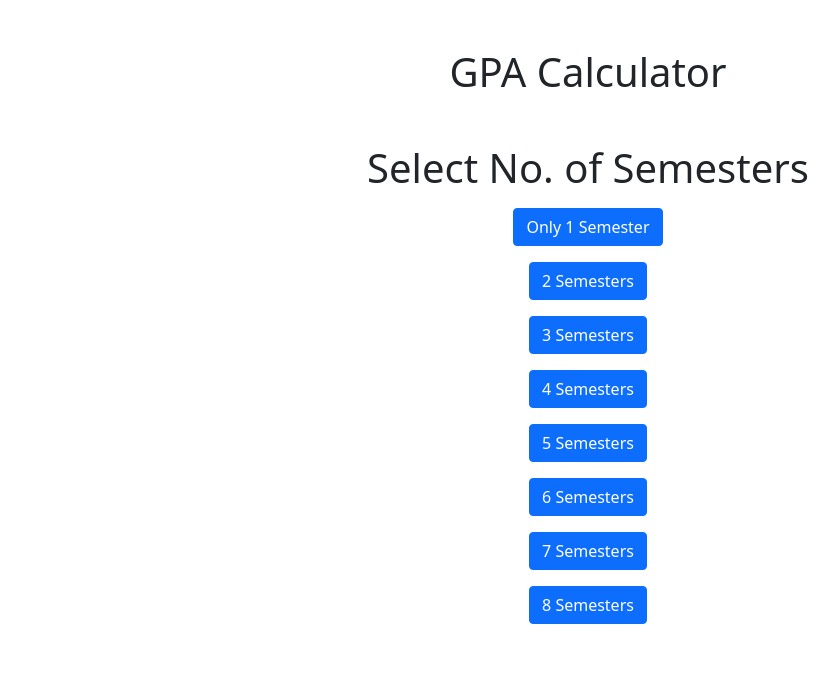
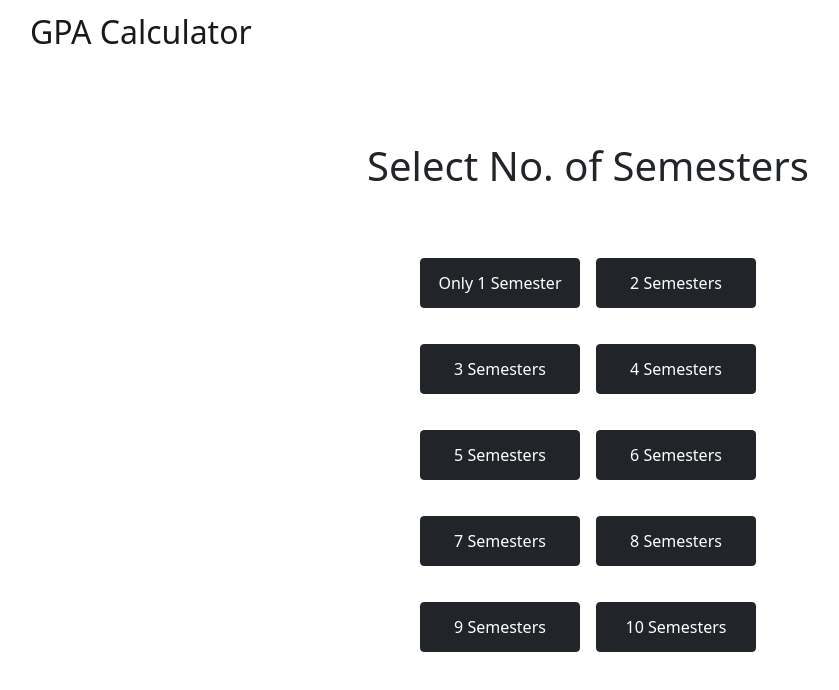
Before and after one commit to babu-izhan-5001312/gpa-calculator, a React (Create React App) app: page / in a window 1280 px wide. Shown: the top 690 px of the page, without its empty margins (52-891 px from the left). Built offline with nearby package versions, Linux system fonts and the light colour scheme; the HTML template or start-up script is replaced by a standard one.

Commit message:
added styles

```diff
--- a/src/App.css
+++ b/src/App.css
@@ -16,6 +16,20 @@ input[type="number"]::-webkit-outer-spin-button {
   justify-content: center;
   flex-direction: column;
   text-align: center;
+  max-width: 100px;
+}
+
+.gpa-calculator {
+  box-shadow: rgba(0, 0, 0, 0.24) 0px 3px 8px;
+  border-radius: 5px;
+  margin-top: 70px;
+  padding-top: 60px;
+  max-height: 40rem;
+  min-width: 25rem;
+}
+
+.calc-wrapper {
+  margin: 20px;
 }
 
 .heading {
@@ -42,4 +56,55 @@ input[type="number"]::-webkit-outer-spin-button {
 
 .semester-button {
   margin: 0.5rem;
+  min-width: 160px;
+  min-height: 50px;
 }
+
+.semester {
+  margin-top: 70px;
+}
+
+.year {
+  margin: 10px;
+}
+
+.sem-header {
+  margin-bottom: 50px;
+}
+
+.go-back {
+  display: flex;
+  align-items: center;
+  justify-content: center;
+  margin: 40px;
+}
+
+.calculate-button-wrapper {
+  margin-top: 50px;
+}
+
+.table-heading {
+  text-align: center;
+}
+
+.table-heading-wrapper {
+  display: flex;
+  align-items: center;
+  justify-content: center;
+}
+
+.gpa-data-wrapper {
+  margin: 100px;
+}
+
+.gpa-data-table {
+  display: flex;
+  align-items: center;
+  justify-content: center;
+  flex-direction: column;
+  text-align: center;
+}
+
+.gpa {
+  padding: 20px;
+}
--- a/src/App.js
+++ b/src/App.js
@@ -1,5 +1,5 @@
 import { useState } from "react";
-import { Button } from "react-bootstrap";
+import { Button, Navbar, Container } from "react-bootstrap";
 import "./App.css";
 import GpaCalculator from "./components/GpaCalculator";
 import SelectNoOfSemesters from "./components/SelectNoOfSemesters";
@@ -11,8 +11,14 @@ function App() {
   const [ShowGpaData, setShowGpaData] = useState(false);
 
   return (
-    <div className="container">
-      <h1 className="heading">GPA Calculator</h1>
+    <div>
+      <Navbar bg="white">
+        <Container>
+          <Navbar.Brand>
+            <h2>GPA Calculator</h2>
+          </Navbar.Brand>
+        </Container>
+      </Navbar>
       <div className="body">
         {noOfSemesters === 0 ? (
           <SelectNoOfSemesters
@@ -21,7 +27,7 @@ function App() {
           />
         ) : (
           <div>
-            <div>
+            <div className="go-back">
               <Button
                 variant="danger"
                 onClick={() => {
@@ -32,6 +38,7 @@ function App() {
                 Go Back
               </Button>
             </div>
+            <div className="container">
               <div className="row row-cols-12 row-cols-lg-3">
                 {noOfSemesters >= 1 ? (
                   <GpaCalculator
@@ -112,6 +119,25 @@ function App() {
                     setShowGpaData={setShowGpaData}
                   />
                 ) : null}
+                {noOfSemesters >= 9 ? (
+                  <GpaCalculator
+                    key={9}
+                    semno={9}
+                    setGpaData={setGpaData}
+                    gpaData={gpaData}
+                    setShowGpaData={setShowGpaData}
+                  />
+                ) : null}
+                {noOfSemesters >= 10 ? (
+                  <GpaCalculator
+                    key={10}
+                    semno={10}
+                    setGpaData={setGpaData}
+                    gpaData={gpaData}
+                    setShowGpaData={setShowGpaData}
+                  />
+                ) : null}
+              </div>
             </div>
           </div>
         )}
--- a/src/components/GpaCalculator.js
+++ b/src/components/GpaCalculator.js
@@ -45,7 +45,8 @@ function GpaCalculator({ semno, setGpaData, gpaData, setShowGpaData }) {
   };
 
   return (
-    <div className="container gpa-calculator-wrapper">
+    <div className=" gpa-calculator-wrapper">
+      <div className="gpa-calculator">
         <div className="sem">Semester: {semno}</div>
         <div className="number-of-subjects">
           <div className="no-of-subjects">No.of Subjects:{subjects.length}</div>
@@ -54,7 +55,7 @@ function GpaCalculator({ semno, setGpaData, gpaData, setShowGpaData }) {
             onClick={() => {
               setSubjects([...subjects, subjects[-1] + 1]);
             }}
-          className="subject-button"
+            className="subject-button sub-btn"
           >
             +
           </Button>
@@ -65,14 +66,16 @@ function GpaCalculator({ semno, setGpaData, gpaData, setShowGpaData }) {
               arr.pop();
               setSubjects(arr);
             }}
-          className="subject-button"
+            className="subject-button sub-btn"
           >
             -
           </Button>
         </div>
 
         <div className="subjects-input row-cols-12 row">
-        <div className="Heading">Grade Points | Credits</div>
+          <div className="table-heading-wrapper">
+            <div className="table-heading">Grade Points | Credits</div>
+          </div>
           <form onSubmit={handleSubmit}>
             <div className="d-flex align-items-center justify-content-center flex-column points-credits-inputs">
               {subjects.map((n, i) => {
@@ -109,7 +112,7 @@ function GpaCalculator({ semno, setGpaData, gpaData, setShowGpaData }) {
                 );
               })}
             </div>
-          <div className="d-flex align-items-center justify-content-center">
+            <div className="d-flex align-items-center justify-content-center calculate-button-wrapper">
               <Button className="calculate-button" type="submit">
                 Calculate
               </Button>
@@ -117,6 +120,7 @@ function GpaCalculator({ semno, setGpaData, gpaData, setShowGpaData }) {
           </form>
         </div>
       </div>
+    </div>
   );
 }
 
--- a/src/components/GpaDataTable.js
+++ b/src/components/GpaDataTable.js
@@ -20,17 +20,21 @@ const GpaDataTable = ({ gpaData, noOfSemesters }) => {
   }, [gpaData]);
 
   return (
+    <div className="gpa-data-wrapper">
+      <div className="container gpa-data-table">
+        <h1 className="cgpa">CGPA : {Cgpa}</h1>
         <div>
           {Object.keys(gpaData).map(([key, value]) => {
             return (
-          <div key={key}>
-            <h1>
-              Semester {key}: {gpaData[key].gpa}
-            </h1>
+              <div key={key} className="gpa">
+                <h3>
+                  Semester {key} GPA : {gpaData[key].gpa}
+                </h3>
               </div>
             );
           })}
-      <div className="first-year">CGPA: {Cgpa}</div>
+        </div>
+      </div>
     </div>
   );
 };
--- a/src/components/SelectNoOfSemesters.js
+++ b/src/components/SelectNoOfSemesters.js
@@ -2,65 +2,89 @@ import { Button } from "react-bootstrap";
 
 const SelectNoOfSemesters = ({ setNoOfSemesters }) => {
   return (
-    <div className="container d-flex align-items-center justify-content-center flex-column">
-      <h1>Select No. of Semesters</h1>
+    <div className="semester container d-flex align-items-center justify-content-center flex-column">
+      <h1 className="sem-header">Select No. of Semesters</h1>
+      <div className="year">
         <Button
-        variant="primary"
+          variant="dark"
           className="semester-button"
           onClick={() => setNoOfSemesters(1)}
         >
           Only 1 Semester
         </Button>
         <Button
-        variant="primary"
+          variant="dark"
           className="semester-button"
           onClick={() => setNoOfSemesters(2)}
         >
           2 Semesters
         </Button>
+      </div>
+      <div className="year">
         <Button
-        variant="primary"
+          variant="dark"
           className="semester-button"
           onClick={() => setNoOfSemesters(3)}
         >
           3 Semesters
         </Button>
         <Button
-        variant="primary"
+          variant="dark"
           className="semester-button"
           onClick={() => setNoOfSemesters(4)}
         >
           4 Semesters
         </Button>
+      </div>
+      <div className="year">
         <Button
-        variant="primary"
+          variant="dark"
           className="semester-button"
           onClick={() => setNoOfSemesters(5)}
         >
           5 Semesters
         </Button>
         <Button
-        variant="primary"
+          variant="dark"
           className="semester-button"
           onClick={() => setNoOfSemesters(6)}
         >
           6 Semesters
         </Button>
+      </div>
+      <div className="year">
         <Button
-        variant="primary"
+          variant="dark"
           className="semester-button"
           onClick={() => setNoOfSemesters(7)}
         >
           7 Semesters
         </Button>
         <Button
-        variant="primary"
+          variant="dark"
           className="semester-button"
           onClick={() => setNoOfSemesters(8)}
         >
           8 Semesters
         </Button>
       </div>
+      <div className="year">
+        <Button
+          variant="dark"
+          className="semester-button"
+          onClick={() => setNoOfSemesters(9)}
+        >
+          9 Semesters
+        </Button>
+        <Button
+          variant="dark"
+          className="semester-button"
+          onClick={() => setNoOfSemesters(10)}
+        >
+          10 Semesters
+        </Button>
+      </div>
+    </div>
   );
 };
 
```
Lines whose indentation alone changed are shown as unchanged.
